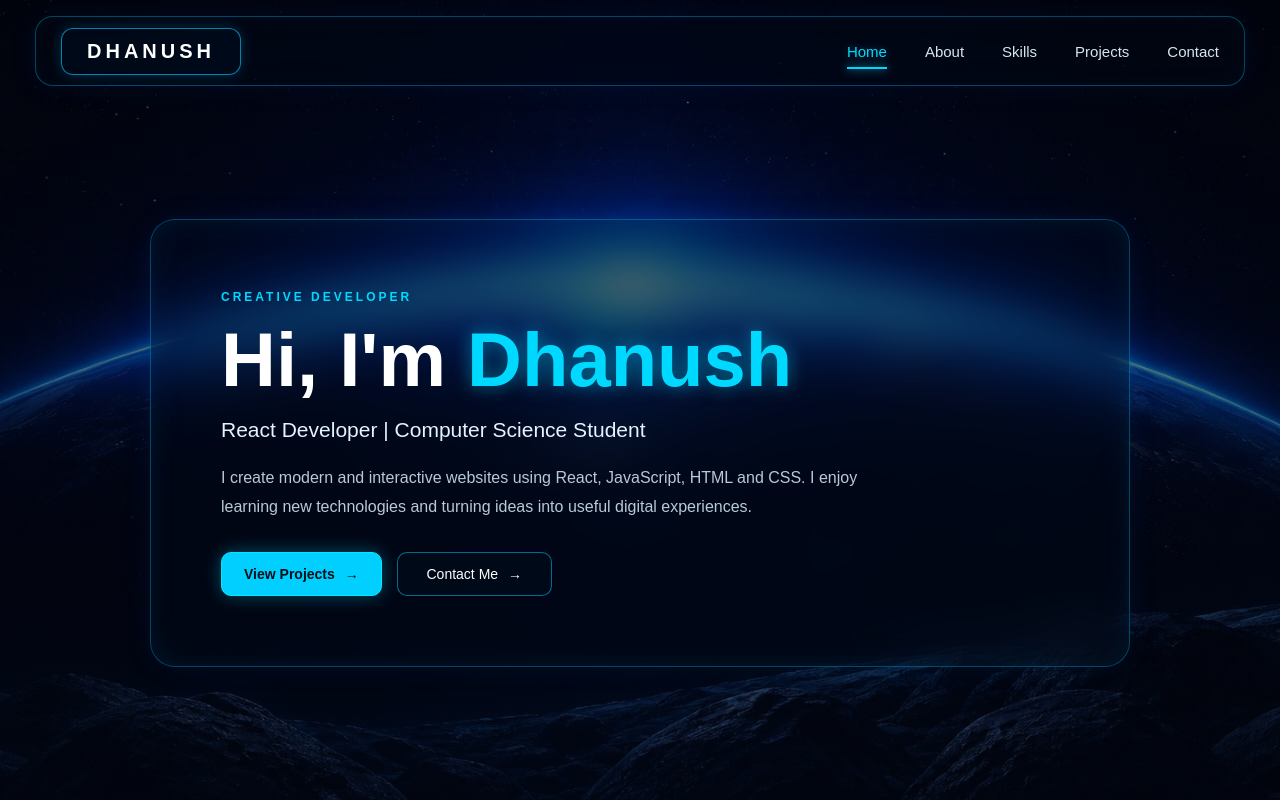
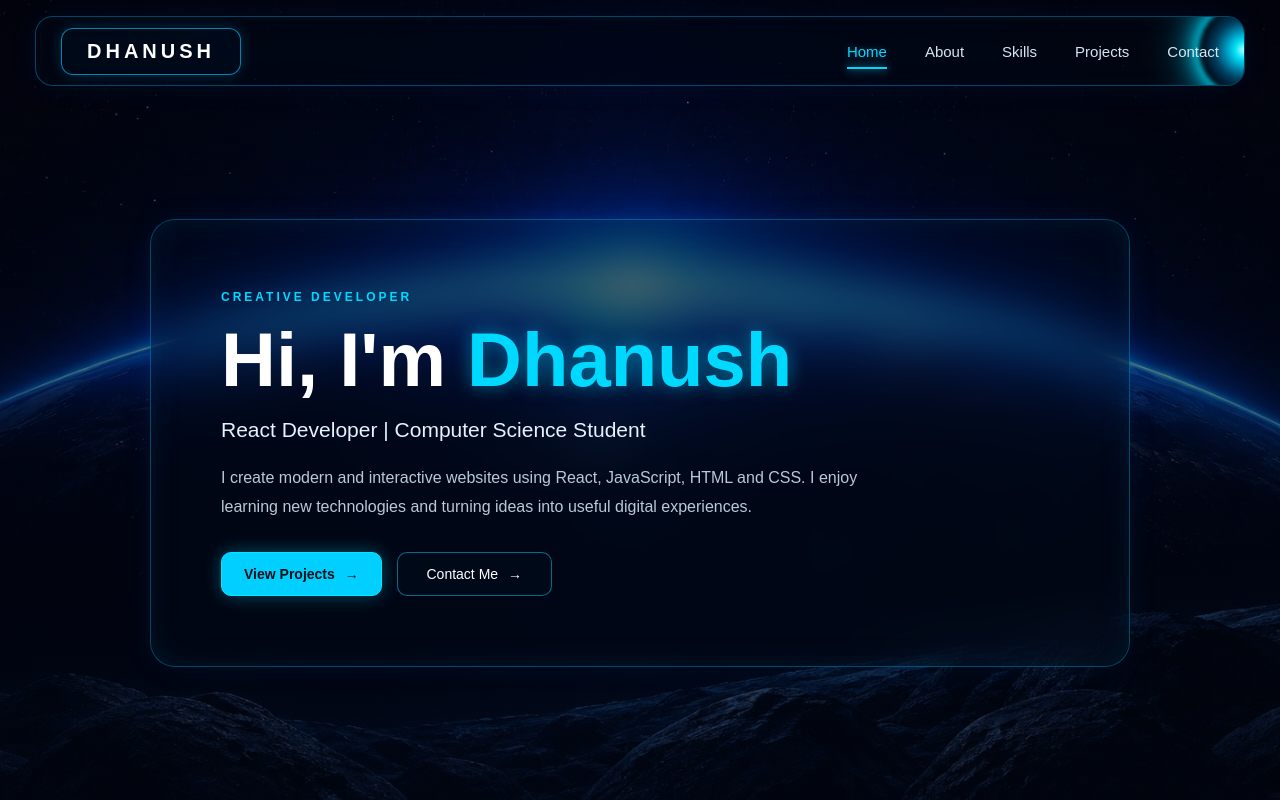
Before and after one commit to dhanushkptcs2024-crypto/my-portfolio, a React app: page / in a window 1280 px wide. Built offline with nearby package versions, Linux system fonts and the light colour scheme; the HTML template or start-up script is replaced by a standard one.

Commit message:
Update App.css

```diff
--- a/src/App.css
+++ b/src/App.css
@@ -15,8 +15,6 @@ body {
   font-family: Arial, Helvetica, sans-serif;
   background: #010308;
   color: white;
-
-  /* SCROLLING FIX */
   overflow-x: hidden;
   overflow-y: auto;
 }
@@ -98,6 +96,93 @@ textarea {
   flex-shrink: 0;
 
   animation: navAnimation 0.7s ease;
+
+  /* REQUIRED FOR TRAVELING LIGHT */
+  position: relative;
+  isolation: isolate;
+  overflow: hidden;
+}
+
+/* =================================
+   NAVBAR TRAVELING LIGHT
+================================= */
+
+.navbar::before {
+  content: "";
+
+  position: absolute;
+
+  width: 90px;
+  height: 90px;
+
+  top: -45px;
+  left: -45px;
+
+  border-radius: 50%;
+
+  background: radial-gradient(
+    circle,
+    rgba(255, 255, 255, 1) 0%,
+    rgba(0, 240, 255, 1) 12%,
+    rgba(0, 210, 255, 0.8) 25%,
+    rgba(0, 180, 255, 0.35) 45%,
+    transparent 70%
+  );
+
+  filter: blur(2px);
+
+  box-shadow:
+    0 0 15px #00eaff,
+    0 0 30px #00d9ff,
+    0 0 55px rgba(0, 217, 255, 0.8);
+
+  animation: navbarTravelLight 4s linear infinite;
+
+  pointer-events: none;
+
+  z-index: 1;
+}
+
+/* Keep navbar content above the light */
+
+.navbar > * {
+  position: relative;
+  z-index: 3;
+}
+
+/* Traveling clockwise around navbar */
+
+@keyframes navbarTravelLight {
+
+  /* TOP LEFT */
+  0% {
+    top: -45px;
+    left: -45px;
+  }
+
+  /* TOP RIGHT */
+  25% {
+    top: -45px;
+    left: calc(100% - 45px);
+  }
+
+  /* BOTTOM RIGHT */
+  50% {
+    top: calc(100% - 45px);
+    left: calc(100% - 45px);
+  }
+
+  /* BOTTOM LEFT */
+  75% {
+    top: calc(100% - 45px);
+    left: -45px;
+  }
+
+  /* TOP LEFT */
+  100% {
+    top: -45px;
+    left: -45px;
+  }
 }
 
 /* LOGO */
```
